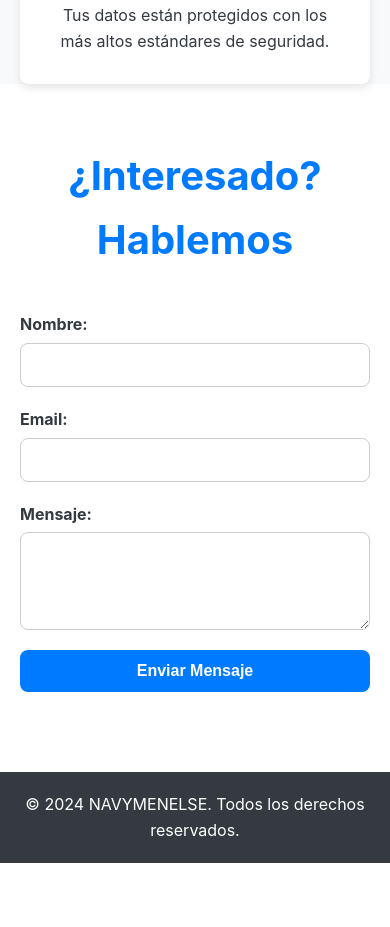
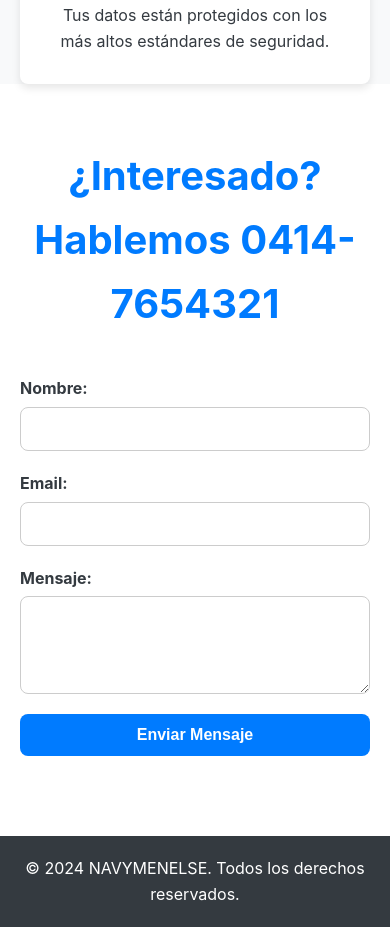
Before and after one commit to navymenelse/portafolio.github.io, a plain HTML site: page index.html in a window 390 px wide. Shown: the part 1645-2572 px from the top of the page. Before the commit the page ends 2508 px from the top, so only its background shows below. Drawn offline with Linux system fonts and the light colour scheme.

Commit message:
Add phone number to contact section heading

```diff
--- a/index.html
+++ b/index.html
@@ -57,7 +57,7 @@
         <!-- Sección Contacto -->
         <section id="contact">
             <div class="container">
-                <h2>¿Interesado? Hablemos</h2>
+                <h2>¿Interesado? Hablemos 0414-7654321</h2>
                 <form id="contact-form" action="https://formspree.io/f/mqagvbna">
                     <div class="form-group">
                         <label for="name">Nombre:</label>
```
